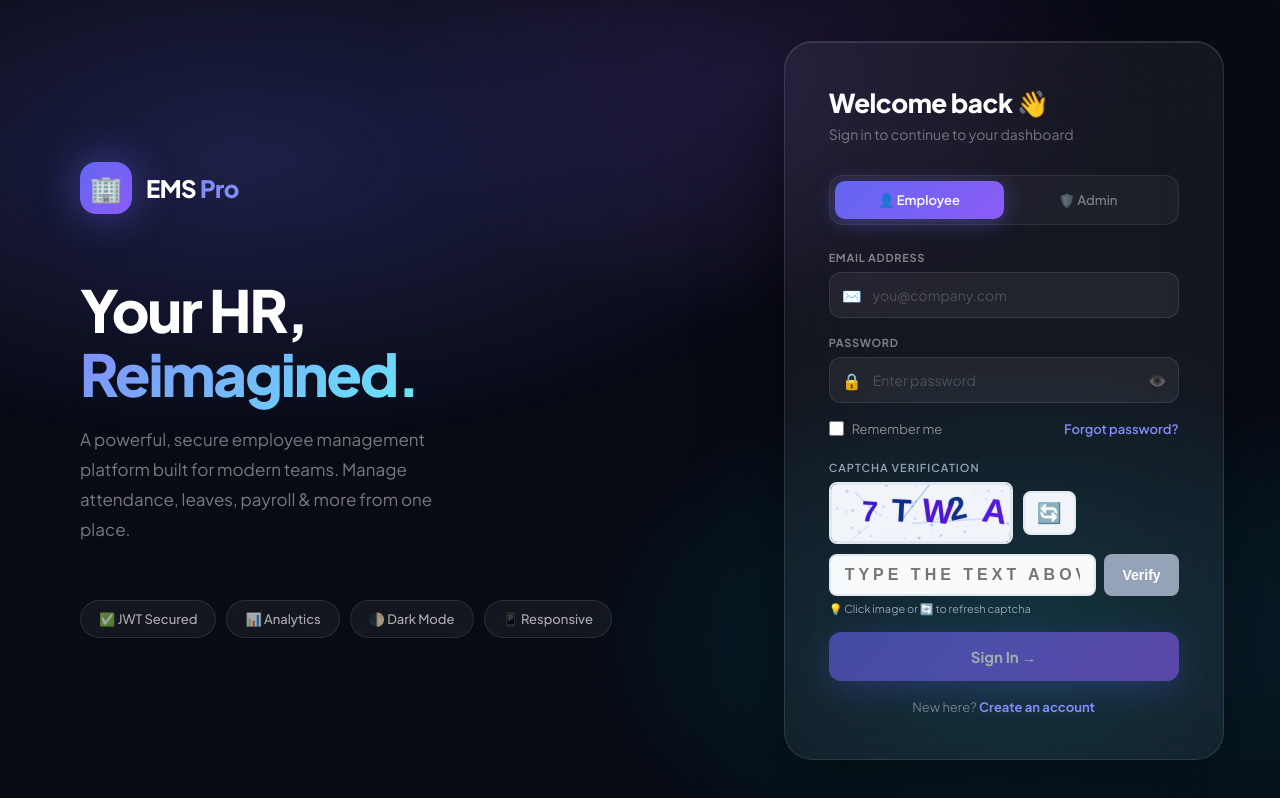
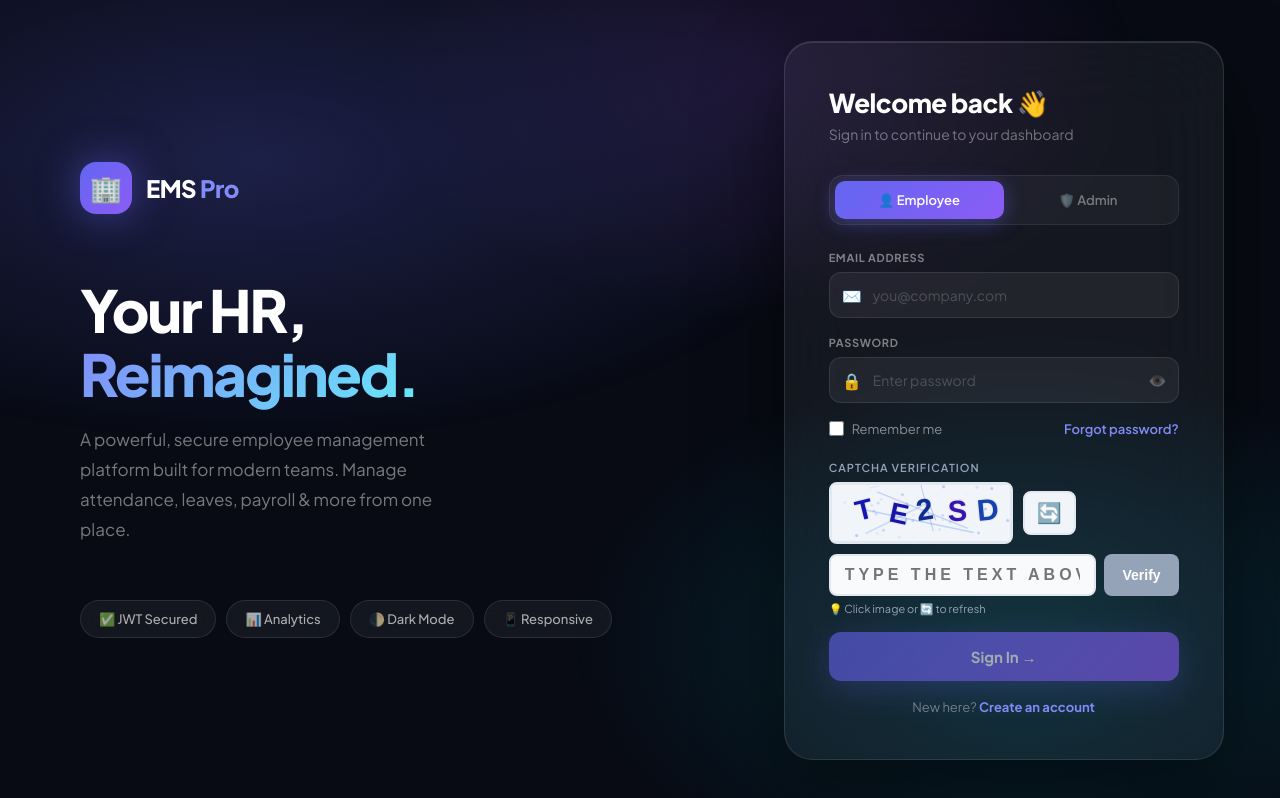
Before and after one commit to MrGroot01/ems-frontend, a React (Create React App) app: page /login in a window 1280 px wide. Built offline with nearby package versions, Linux system fonts and the light colour scheme; no server answers.

Commit message:
fix: canvas captcha - no backend needed

```diff
--- a/src/components/Captcha/Captcha.jsx
+++ b/src/components/Captcha/Captcha.jsx
@@ -8,14 +8,19 @@ const generateText = (length = 5) => {
 };
 
 const drawCaptcha = (canvas, text) => {
-  if (!canvas) return;
+  if (!canvas || !text) return;
   const ctx = canvas.getContext('2d');
   const w   = canvas.width;
   const h   = canvas.height;
 
+  // Clear first
+  ctx.clearRect(0, 0, w, h);
+
+  // Background
   ctx.fillStyle = '#f1f5f9';
   ctx.fillRect(0, 0, w, h);
 
+  // Noise lines
   for (let i = 0; i < 6; i++) {
     ctx.strokeStyle = `rgba(37,99,235,${Math.random() * 0.3 + 0.1})`;
     ctx.lineWidth   = Math.random() * 2;
@@ -25,6 +30,7 @@ const drawCaptcha = (canvas, text) => {
     ctx.stroke();
   }
 
+  // Noise dots
   for (let i = 0; i < 40; i++) {
     ctx.fillStyle = `rgba(37,99,235,${Math.random() * 0.3})`;
     ctx.beginPath();
@@ -32,15 +38,13 @@ const drawCaptcha = (canvas, text) => {
     ctx.fill();
   }
 
+  // Draw characters
   const charWidth = w / (text.length + 1);
   text.split('').forEach((char, i) => {
     ctx.save();
-    const x = charWidth * (i + 0.8) + charWidth * 0.2;
-    const y = h / 2 + 8;
-    ctx.translate(x, y);
+    ctx.translate(charWidth * (i + 0.9), h / 2 + 8);
     ctx.rotate((Math.random() - 0.5) * 0.5);
-    const size    = Math.floor(Math.random() * 8) + 28;
-    ctx.font      = `bold ${size}px Arial`;
+    ctx.font      = `bold ${Math.floor(Math.random() * 8) + 28}px Arial`;
     ctx.fillStyle = `hsl(${220 + Math.random() * 40},80%,${30 + Math.random() * 20}%)`;
     ctx.shadowColor = 'rgba(0,0,0,0.2)';
     ctx.shadowBlur  = 2;
@@ -48,10 +52,12 @@ const drawCaptcha = (canvas, text) => {
     ctx.restore();
   });
 
+  // Border
   ctx.strokeStyle = '#e2e8f0';
   ctx.lineWidth   = 2;
   ctx.strokeRect(0, 0, w, h);
 };
+
 
 export default function Captcha({ onVerify }) {
   const canvasRef                     = useRef(null);
@@ -60,6 +66,7 @@ export default function Captcha({ onVerify }) {
   const [verified,    setVerified]    = useState(false);
   const [error,       setError]       = useState('');
 
+  // ── Generate new text ──────────────────────────────────
   const refresh = useCallback(() => {
     const text = generateText(5);
     setCaptchaText(text);
@@ -67,10 +74,19 @@ export default function Captcha({ onVerify }) {
     setVerified(false);
     setError('');
     onVerify && onVerify(false);
-    setTimeout(() => drawCaptcha(canvasRef.current, text), 0);
   }, [onVerify]);
 
-  useEffect(() => { refresh(); }, [refresh]);
+  // ── Draw whenever captchaText changes ─────────────────
+  useEffect(() => {
+    if (captchaText && canvasRef.current) {
+      drawCaptcha(canvasRef.current, captchaText);
+    }
+  }, [captchaText]);
+
+  // ── Initial load ───────────────────────────────────────
+  useEffect(() => {
+    refresh();
+  }, []); // eslint-disable-line
 
   const verify = () => {
     if (!input.trim()) {
@@ -97,54 +113,83 @@ export default function Captcha({ onVerify }) {
         CAPTCHA VERIFICATION
       </label>
 
-      <div style={{ display: 'flex', alignItems: 'center', gap: '10px', marginBottom: '10px' }}>
+      {/* Canvas + Refresh */}
+      <div style={{
+        display: 'flex', alignItems: 'center',
+        gap: '10px', marginBottom: '10px'
+      }}>
         <canvas
           ref={canvasRef}
-          width={180} height={58}
+          width={180}
+          height={58}
           style={{
-            borderRadius: '8px', border: '2px solid #e2e8f0',
-            display: 'block', cursor: 'pointer',
+            borderRadius: '8px',
+            border: '2px solid #e2e8f0',
+            display: 'block',
+            cursor: 'pointer',
+            background: '#f1f5f9',
           }}
           onClick={refresh}
           title="Click to refresh"
         />
         <button
-          type="button" onClick={refresh} title="Refresh captcha"
+          type="button"
+          onClick={refresh}
+          title="Refresh captcha"
           style={{
-            background: '#f1f5f9', border: '2px solid #e2e8f0',
-            borderRadius: '8px', cursor: 'pointer',
-            fontSize: '20px', padding: '8px 12px',
+            background: '#f1f5f9',
+            border: '2px solid #e2e8f0',
+            borderRadius: '8px',
+            cursor: 'pointer',
+            fontSize: '20px',
+            padding: '8px 12px',
           }}
         >
           🔄
         </button>
       </div>
 
+      {/* Input + Verify or Success */}
       {!verified ? (
         <div style={{ display: 'flex', gap: '8px' }}>
           <input
             type="text"
             value={input}
-            onChange={e => { setInput(e.target.value.toUpperCase()); setError(''); }}
+            onChange={e => {
+              setInput(e.target.value.toUpperCase());
+              setError('');
+            }}
             onKeyDown={e => e.key === 'Enter' && verify()}
             placeholder="Type the text above"
             maxLength={6}
             style={{
-              flex: 1, padding: '10px 14px', borderRadius: '8px',
+              flex: 1,
+              padding: '10px 14px',
+              borderRadius: '8px',
               border: error ? '2px solid #dc2626' : '2px solid #e2e8f0',
-              fontSize: '16px', letterSpacing: '4px', fontWeight: 'bold',
-              outline: 'none', background: '#f8fafc', color: '#1e293b',
+              fontSize: '16px',
+              letterSpacing: '4px',
+              fontWeight: 'bold',
+              outline: 'none',
+              background: '#f8fafc',
+              color: '#1e293b',
               textTransform: 'uppercase',
             }}
           />
           <button
-            type="button" onClick={verify} disabled={!input}
+            type="button"
+            onClick={verify}
+            disabled={!input}
             style={{
-              padding: '10px 18px', borderRadius: '8px',
+              padding: '10px 18px',
+              borderRadius: '8px',
               background: input ? '#2563eb' : '#94a3b8',
-              color: '#fff', border: 'none',
+              color: '#fff',
+              border: 'none',
               cursor: input ? 'pointer' : 'not-allowed',
-              fontWeight: '600', fontSize: '14px', whiteSpace: 'nowrap',
+              fontWeight: '600',
+              fontSize: '14px',
+              whiteSpace: 'nowrap',
             }}
           >
             Verify
@@ -152,23 +197,37 @@ export default function Captcha({ onVerify }) {
         </div>
       ) : (
         <div style={{
-          display: 'flex', alignItems: 'center', gap: '8px',
-          padding: '12px 16px', borderRadius: '8px',
-          background: '#f0fdf4', border: '2px solid #16a34a',
-          color: '#16a34a', fontWeight: '600', fontSize: '14px',
+          display: 'flex',
+          alignItems: 'center',
+          gap: '8px',
+          padding: '12px 16px',
+          borderRadius: '8px',
+          background: '#f0fdf4',
+          border: '2px solid #16a34a',
+          color: '#16a34a',
+          fontWeight: '600',
+          fontSize: '14px',
         }}>
           ✅ Captcha verified successfully!
         </div>
       )}
 
       {error && (
-        <p style={{ color: '#dc2626', fontSize: '12px', margin: '6px 0 0' }}>
+        <p style={{
+          color: '#dc2626',
+          fontSize: '12px',
+          margin: '6px 0 0',
+        }}>
           ⚠️ {error}
         </p>
       )}
 
-      <p style={{ color: '#94a3b8', fontSize: '11px', margin: '6px 0 0' }}>
-        💡 Click image or 🔄 to refresh captcha
+      <p style={{
+        color: '#94a3b8',
+        fontSize: '11px',
+        margin: '6px 0 0',
+      }}>
+        💡 Click image or 🔄 to refresh
       </p>
     </div>
   );
```
